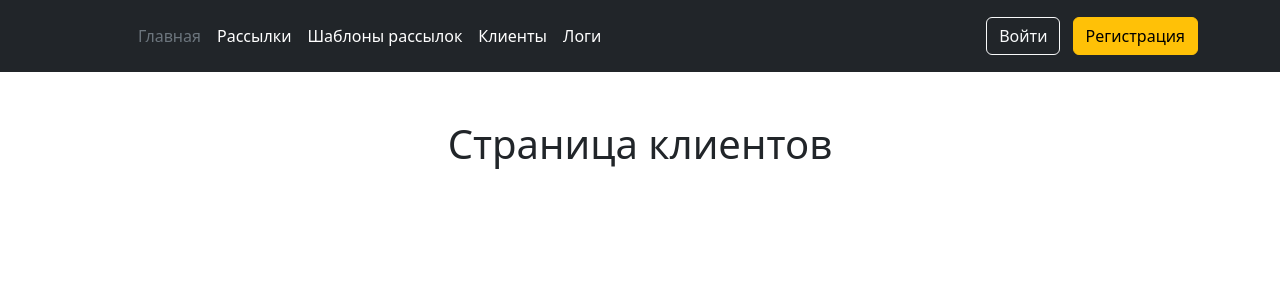
After one commit to GaliulinYar/kursovaya_6, a Django app: page /client/ in a window 1280 px wide. The commit adds this page. Shown: the top 300 px of the page. Run offline with Django 4.2, Linux system fonts and the light colour scheme; some libraries are stand-ins or nearby versions.

Commit message:
Создание необходимых страниц

```diff
--- a/config/urls.py
+++ b/config/urls.py
@@ -16,8 +16,10 @@ Including another URLconf
 """
 from django.contrib import admin
 from django.urls import path, include
+from django.conf import settings
+from django.conf.urls.static import static
 
 urlpatterns = [
     path('admin/', admin.site.urls),
     path('', include('main.urls')),
-]
+] + static(settings.MEDIA_URL, document_root=settings.MEDIA_ROOT)
--- a/main/templates/main/base.html
+++ b/main/templates/main/base.html
@@ -98,11 +98,11 @@
         </a>
 
         <ul class="nav col-12 col-lg-auto me-lg-auto mb-2 justify-content-center mb-md-0">
-          <li><a href="#" class="nav-link px-2 text-secondary">Главная</a></li>
-          <li><a href="#" class="nav-link px-2 text-white">Рассылки</a></li>
-          <li><a href="#" class="nav-link px-2 text-white">Шаблоны рассылок</a></li>
-          <li><a href="#" class="nav-link px-2 text-white">Клиенты</a></li>
-          <li><a href="#" class="nav-link px-2 text-white">Логи</a></li>
+          <li><a href="/" class="nav-link px-2 text-secondary">Главная</a></li>
+          <li><a href="/mailing/" class="nav-link px-2 text-white">Рассылки</a></li>
+          <li><a href="/message/" class="nav-link px-2 text-white">Шаблоны рассылок</a></li>
+          <li><a href="/client/" class="nav-link px-2 text-white">Клиенты</a></li>
+          <li><a href="/mailinglogs/" class="nav-link px-2 text-white">Логи</a></li>
         </ul>
 
         <div class="text-end">
--- /dev/null
+++ b/main/templates/main/client.html
@@ -0,0 +1,14 @@
+{% extends 'main/base.html' %}
+{% block content%}
+
+
+<div class="container mt-5">
+        <div class="row">
+            <div class="col">
+                <h1 class="text-center">Страница клиентов</h1>
+            </div>
+        </div>
+    </div>
+
+
+{% endblock %}
--- a/main/urls.py
+++ b/main/urls.py
@@ -1,12 +1,16 @@
 from django.urls import path
 from . import views
-from .views import ClientListView
+from .views import ClientListView, mailing, mailinglogs, message, client
 
 # from main.views import
 
 urlpatterns = [
     path('', ClientListView.as_view(),  name='index'),
-    # path('contacts/', contacts),
+    path('mailing/', mailing),
+    path('mailinglogs/', mailinglogs),
+    path('message/', message),
+    path('client/', client),
+
     # path('product/<int:pk>/', ProductDetailView.as_view(), name='product'),
     # path('great_prod/', great_prod)
 ]
--- a/main/views.py
+++ b/main/views.py
@@ -8,7 +8,18 @@ class ClientListView(ListView):
     model = Client
     template_name = 'main/index.html'
 
-    # def get_queryset(self, *args, **kwargs):
-    #     queryset = super().get_queryset(*args, **kwargs)
-    #     queryset = queryset.filter(publ_on_off=True)
-    #     return queryset
+
+def mailing(request):
+    return render(request, 'main/mailing.html')
+
+
+def mailinglogs(request):
+    return render(request, 'main/mailinglogs.html')
+
+
+def message(request):
+    return render(request, 'main/message.html')
+
+
+def client(request):
+    return render(request, 'main/client.html')
```
Also changed, not shown: main/templates/main/mailing.html (added, +14 -0 lines), main/templates/main/mailinglogs.html (added, +14 -0 lines), main/templates/main/message.html (added, +14 -0 lines).
